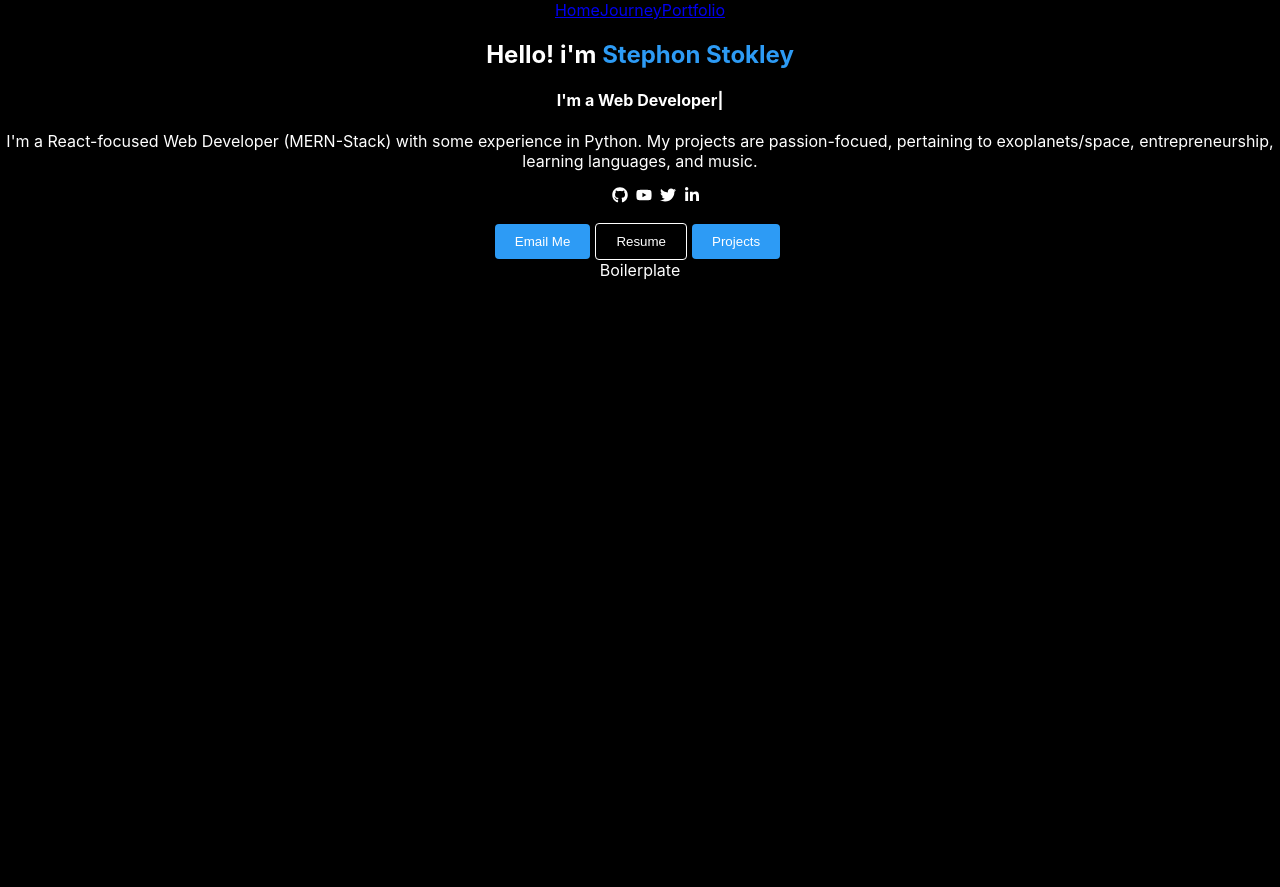
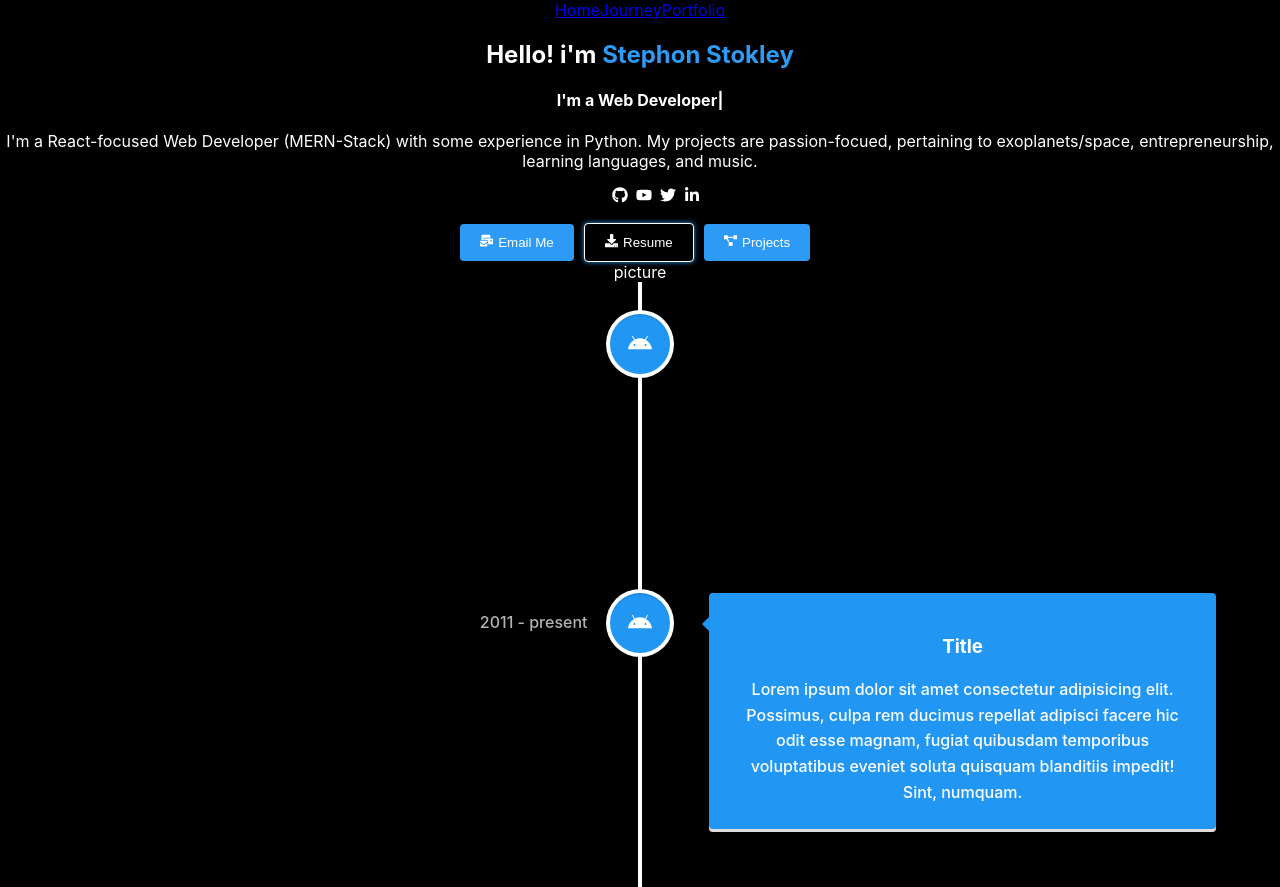
Before and after one commit to TheLonerCoder/Thelonercoderportfolio, a React (Create React App) app in the folder loner-coder/: page / in a window 1280 px wide. Shown: the top 887 px of the page. Before the commit the page ends 800 px from the top, so only its background shows below. Built offline with nearby package versions, Linux system fonts and the light colour scheme.

Commit message:
journey boilerplate
timeline component

```diff
--- a/loner-coder/package.json
+++ b/loner-coder/package.json
@@ -11,6 +11,7 @@
     "react-icons": "^4.4.0",
     "react-router-dom": "^6.3.0",
     "react-scripts": "5.0.1",
+    "react-vertical-timeline-component": "^3.5.2",
     "web-vitals": "^2.1.0"
   },
   "scripts": {
--- a/loner-coder/src/components/home.js
+++ b/loner-coder/src/components/home.js
@@ -1,7 +1,8 @@
 import React from 'react';
 import '../styles/home.css';
 import '../styles/website.css'
-import {FaGithub, FaYoutube, FaTwitter, FaLinkedinIn} from 'react-icons/fa';
+import {FaGithub, FaYoutube, FaTwitter, FaLinkedinIn, FaDownload, FaMailBulk, FaProjectDiagram} from 'react-icons/fa';
+import Journey from './journey';
 
 
 
@@ -24,10 +25,12 @@ function Home() {
                 <li><a href=""><FaLinkedinIn /></a></li>
             </ul>
 
-            <button id='emailBtn'>Email Me</button>
-            <button id='resumeBtn'>Resume</button>
-            <button id='projectBtn'>Projects</button>
+            <button id='emailBtn'><FaMailBulk />Email Me</button>
+            <button id='resumeBtn'><FaDownload />Resume</button>
+            <button id='projectBtn'><FaProjectDiagram />Projects</button>
         </article>
+
+        <Journey />
     </div>
   )
 }
--- a/loner-coder/src/components/journey.js
+++ b/loner-coder/src/components/journey.js
@@ -1,8 +1,49 @@
-import React from 'react'
+import React from 'react';
+import { VerticalTimeline as Timeline, VerticalTimelineElement as Elements}  from 'react-vertical-timeline-component';
+import 'react-vertical-timeline-component/style.min.css';
+import { FaAndroid } from "react-icons/fa";
 
 function Journey() {
   return (
-    <div>Journey page</div>
+    <div>
+      <article id='journeySection'>
+        <section id='journey1'>
+          picture
+        </section>
+
+        <section id='journey2'>
+            <Timeline>
+              <Elements  className="vertical-timeline-element--work"
+    contentStyle={{ background: 'rgb(33, 150, 243)', color: '#fff' }}
+    contentArrowStyle={{ borderRight: '7px solid  rgb(33, 150, 243)' }}
+    date="2011 - present"
+    iconStyle={{ background: 'rgb(33, 150, 243)', color: '#fff' }}
+    icon={<FaAndroid />}>
+                <h1 className="vertical-timeline-element-title">Title</h1>
+                <p>Lorem ipsum dolor sit amet consectetur adipisicing elit. Possimus, culpa rem ducimus repellat adipisci facere hic odit esse magnam, fugiat quibusdam temporibus voluptatibus eveniet soluta quisquam blanditiis impedit! Sint, numquam.</p>
+              </Elements>
+              <Elements  className="vertical-timeline-element--work"
+    contentStyle={{ background: 'rgb(33, 150, 243)', color: '#fff' }}
+    contentArrowStyle={{ borderRight: '7px solid  rgb(33, 150, 243)' }}
+    date="2011 - present"
+    iconStyle={{ background: 'rgb(33, 150, 243)', color: '#fff' }}
+    icon={<FaAndroid />}>
+                <h1>Title</h1>
+                <p>Lorem ipsum dolor sit amet consectetur adipisicing elit. Possimus, culpa rem ducimus repellat adipisci facere hic odit esse magnam, fugiat quibusdam temporibus voluptatibus eveniet soluta quisquam blanditiis impedit! Sint, numquam.</p>
+              </Elements>
+              <Elements  className="vertical-timeline-element--work"
+    contentStyle={{ background: 'rgb(33, 150, 243)', color: '#fff' }}
+    contentArrowStyle={{ borderRight: '7px solid  rgb(33, 150, 243)' }}
+    date="2011 - present"
+    iconStyle={{ background: 'rgb(33, 150, 243)', color: '#fff' }}
+    icon={<FaAndroid />}>
+                <h1>Title</h1>
+                <p>Lorem ipsum dolor sit amet consectetur adipisicing elit. Possimus, culpa rem ducimus repellat adipisci facere hic odit esse magnam, fugiat quibusdam temporibus voluptatibus eveniet soluta quisquam blanditiis impedit! Sint, numquam.</p>
+              </Elements>
+            </Timeline>
+        </section>
+      </article>
+    </div>
   )
 }
 
--- a/loner-coder/src/styles/home.css
+++ b/loner-coder/src/styles/home.css
@@ -20,7 +20,7 @@ ul li svg:hover {
 
 button {
   background-color: #2d9bf5;
-  margin-right: 5px;
+  margin-right: 10px;
   border: 0;
   padding: 10px 20px;
   color: white;
@@ -31,13 +31,23 @@ button {
   background-color: #0b82e4;
 }
 
+#emailBtn svg, #projectBtn svg {
+  margin-right: 5px;
+}
+
 #resumeBtn {
   background-color: black;
   border: solid white 1px;
+  -webkit-box-shadow: 0px 0px 5px #2d9bf5;
+          box-shadow: 0px 0px 5px #2d9bf5;
 }
 
 #resumeBtn:hover {
   border: solid #2d9bf5 1px;
   color: #2d9bf5;
 }
+
+#resumeBtn svg {
+  margin-right: 5px;
+}
 /*# sourceMappingURL=home.css.map */
--- a/loner-coder/src/styles/home.scss
+++ b/loner-coder/src/styles/home.scss
@@ -36,7 +36,7 @@ ul {
 button {
 
     background-color: $mainColor;
-    margin-right: 5px;
+    margin-right: 10px;
     border: 0;
     padding: 10px 20px;
     color: white;
@@ -53,12 +53,21 @@ button {
 
     &:hover {
         background-color: darken($color: $mainColor, $amount: 10);
+        // box-shadow: 5px 5px 5px $mainColor;
+
+    }
+
+
+    svg {
+        margin-right: 5px;
     }
 }
+
 
 #resumeBtn {
     background-color: rgba($color: #000000, $alpha: 1.0);
     border: solid white 1px;
+    box-shadow: 0px 0px 5px $mainColor;
 
 
 
@@ -66,4 +75,10 @@ button {
         border: solid $mainColor 1px;
         color: $mainColor;
     }
+
+
+
+    svg {
+        margin-right: 5px;
+    }
 }
```
Also changed, not shown: 2 other files (tests, documents, lock files or other folders).
